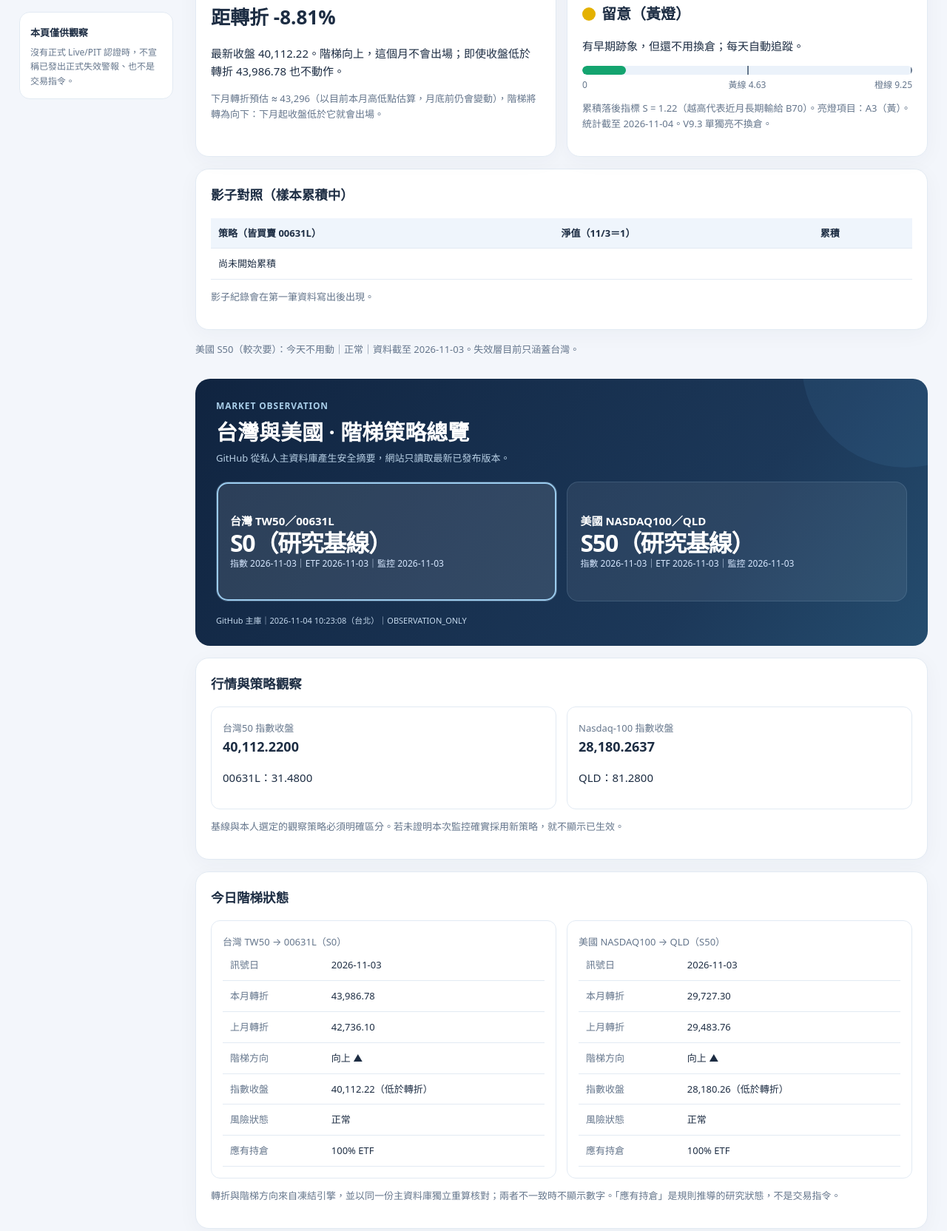
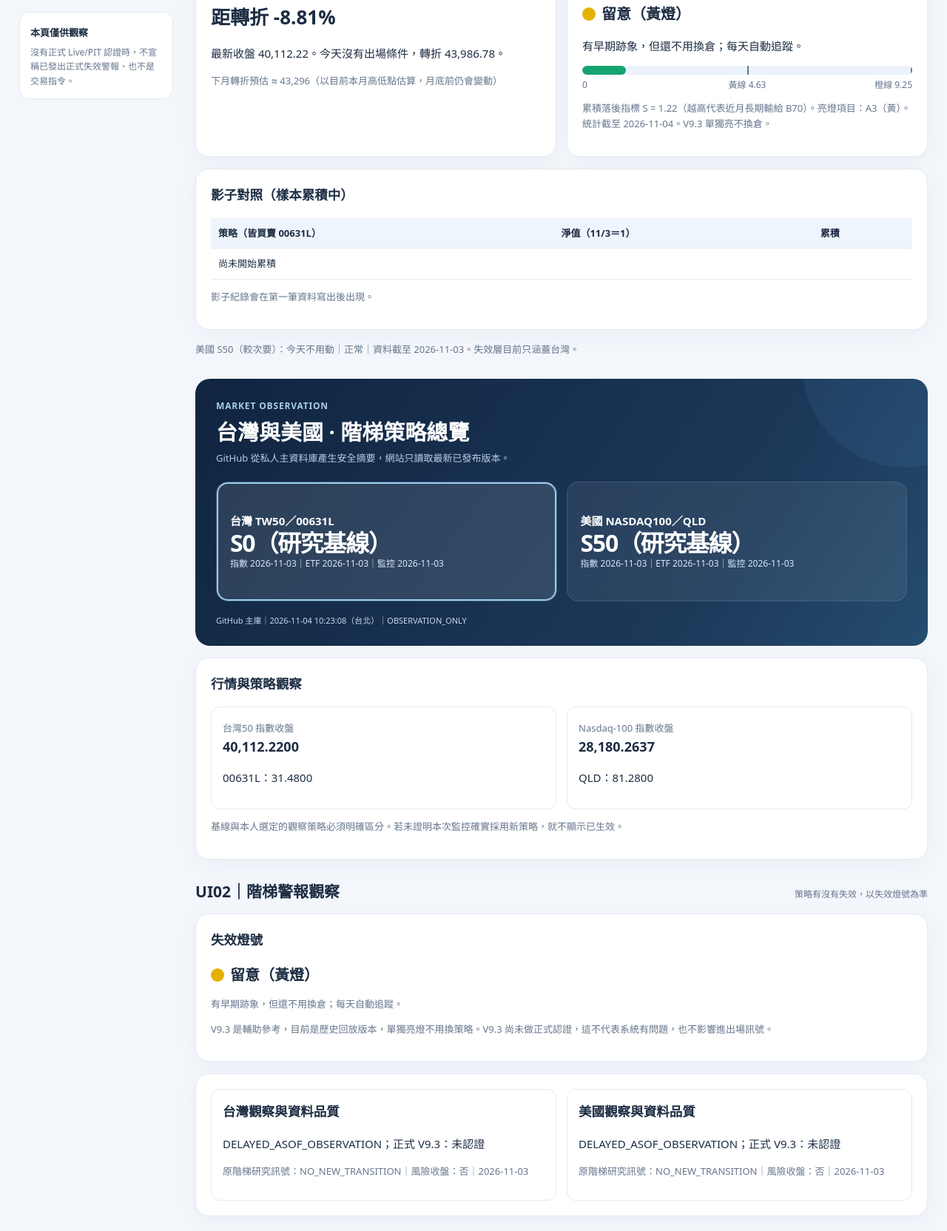
Before and after one commit to ga564100/stair-monitor-pages, a plain HTML site: page index.html in a window 1280 px wide. Shown: the part 430-2094 px from the top of the page at 74% size. Drawn offline with Linux system fonts and the light colour scheme.

Commit message:
ui: hide ladder direction (quant-backtest PR #105)

```diff
--- a/index.html
+++ b/index.html
@@ -96,10 +96,7 @@
 <div class="safe-item"><span class="safe-note">台灣50 指數收盤</span><b id="tw-index-price">—</b><p id="tw-etf">00631L：—</p></div>
 <div class="safe-item"><span class="safe-note">Nasdaq-100 指數收盤</span><b id="us-index-price">—</b><p id="us-etf">QLD：—</p></div>
 </div><p class="safe-note">基線與本人選定的觀察策略必須明確區分。若未證明本次監控確實採用新策略，就不顯示已生效。</p></div>
-<div class="safe-panel"><h3>今日階梯狀態</h3><div class="safe-cols">
-<div class="safe-item"><span class="safe-note">台灣 TW50 → 00631L（S0）</span><table class="safe-table stair-table" aria-label="台灣階梯狀態"><tbody id="tw-stair"><tr><td>載入中</td></tr></tbody></table></div>
-<div class="safe-item"><span class="safe-note">美國 NASDAQ100 → QLD（S50）</span><table class="safe-table stair-table" aria-label="美國階梯狀態"><tbody id="us-stair"><tr><td>載入中</td></tr></tbody></table></div>
-</div><p class="safe-note">轉折與階梯方向來自凍結引擎，並以同一份主資料庫獨立重算核對；兩者不一致時不顯示數字。「應有持倉」是規則推導的研究狀態，不是交易指令。</p></div></section>
+</section>
 <section class="section" id="ui02"><div class="section-title"><h2>UI02｜階梯警報觀察</h2><small>策略有沒有失效，以失效燈號為準</small></div>
 <div class="safe-panel"><h3>失效燈號</h3><div class="lamp" id="fl2-lamp"><i></i><span id="fl2-name">尚未取得</span></div><p id="fl2-text" class="safe-note">—</p><p class="safe-note">V9.3 是輔助參考，目前是歷史回放版本，單獨亮燈不用換策略。V9.3 尚未做正式認證，這不代表系統有問題，也不影響進出場訊號。</p></div>
 <div class="safe-panel safe-cols"><div class="safe-item"><h3>台灣觀察與資料品質</h3><p id="tw-gate">—</p><p id="tw-signal" class="safe-note">階梯研究訊號：—</p></div><div class="safe-item"><h3>美國觀察與資料品質</h3><p id="us-gate">—</p><p id="us-signal" class="safe-note">階梯研究訊號：—</p></div></div></section>
@@ -124,18 +121,6 @@ const periods=["1Y","3Y","5Y","10Y","FULL","OOS"];
 const fmt=(v,d=2)=>typeof v==="number"&&Number.isFinite(v)?v.toLocaleString("zh-TW",{minimumFractionDigits:d,maximumFractionDigits:d}):"N/A";
 const pct=v=>v==null?"N/A":fmt(v*100)+"%";
 let snapshot=null,snapshotOld=false;
-function stairRows(p,v){let el=$(p+"-stair");el.replaceChildren();let s=v?.stairSignal;
-const add=(k,val)=>{let r=el.insertRow();r.insertCell().textContent=k;r.insertCell().textContent=val;};
-if(!s){add("階梯狀態","未取得（資料未通過檢查時不推論）");return}
-const ok=s.pivotCheck==="FROZEN_MATCHES_MASTER";
-add("訊號日",s.asOf||"N/A");
-add("本月轉折",ok?fmt(s.pivot):"核對中");
-add("上月轉折",ok?fmt(s.prevPivot):"核對中");
-add("階梯方向",ok?(s.stairDown?"向下 ▼":"向上 ▲"):"核對中");
-add("指數收盤",ok?fmt(s.close)+(s.close<s.pivot?"（低於轉折）":"（高於或等於轉折）"):"核對中");
-add("風險狀態",s.riskClose===true?"風險中（空手）":s.riskClose===false?"正常":"N/A");
-add("應有持倉",typeof s.targetEquity==="number"?fmt(s.targetEquity*100,0)+"% ETF":"N/A");
-if(!ok)add("核對",s.pivotCheck==="MISMATCH_HIDDEN"?"凍結引擎與主資料庫重算不一致，請人工確認":"無法核對");}
 function table(){let el=$("performance");el.replaceChildren();let m=snapshot?.markets?.[$("market").value];
 if(!m){let row=el.insertRow(),cell=row.insertCell();cell.colSpan=7;cell.textContent="沒有可驗證的策略績效";return}
 for(let p of ["S0","S50","B70","B50","B100"]){let row=el.insertRow();row.insertCell().textContent=p==="B100"?"B100（長抱參考）":p;
@@ -153,17 +138,16 @@ $("act-fresh").textContent=fresh+(snapshotOld?"　⚠ 資料可能過期，先
 if(!ok){set("wait","資料核對中","凍結引擎與主資料庫尚未對上，先不要依此動作。");$("dist-big").textContent="—";$("dist-text").textContent="等待核對。";$("dist-next").textContent="—"}
 else{
 const tr=s.transition,risk=s.riskClose===true,fresh0=s.asOf===v.dataAsOf;
-if(fresh0&&tr==="ENTER_RISK")set("sell","明天賣出","規則觸發：階梯向下且收盤跌破轉折。明天開盤後以 OHLC4 價賣出 00631L，轉為空手。");
+if(fresh0&&tr==="ENTER_RISK")set("sell","明天賣出","規則觸發：收盤跌破轉折。明天開盤後以 OHLC4 價賣出 00631L，轉為空手。");
 else if(fresh0&&tr==="EXIT_RISK")set("buy","明天買回","規則觸發：收盤回到轉折之上。明天以 OHLC4 價買回 00631L。");
 else set("",risk?"今天不用動":"今天不用動",risk?"目前空手，等待收盤回到轉折之上才買回。":"目前持有 00631L 100%。");
 const gap=(s.close/s.pivot-1)*100,g=(gap>=0?"+":"")+fmt(gap)+"%";
 $("dist-big").textContent="距轉折 "+g;
 let t;
 const c0="最新收盤 "+fmt(s.close)+"。";if(risk)t=c0+"目前空手。收盤站回轉折 "+fmt(s.pivot)+"（需 "+g.replace("-","+")+"）就買回。";
-else if(!s.stairDown)t=c0+"階梯向上，這個月不會出場；即使收盤低於轉折 "+fmt(s.pivot)+" 也不動作。";
-else t=c0+"階梯向下，收盤跌破轉折 "+fmt(s.pivot)+" 就賣出（目前還差 "+fmt(Math.abs(gap))+"%）。";
+else t=c0+"今天沒有出場條件，轉折 "+fmt(s.pivot)+"。";
 $("dist-text").textContent=t;
-if(typeof s.nextPivotEstimate==="number")$("dist-next").textContent="下月轉折預估 ≈ "+fmt(s.nextPivotEstimate,0)+"（以目前本月高低點估算，月底前仍會變動）"+(s.nextStairDownEstimate?"，階梯將轉為向下：下月起收盤低於它就會出場。":"，階梯將維持向上。");
+if(typeof s.nextPivotEstimate==="number")$("dist-next").textContent="下月轉折預估 ≈ "+fmt(s.nextPivotEstimate,0)+"（以目前本月高低點估算，月底前仍會變動）";
 else $("dist-next").textContent="下月轉折預估：暫無。";
 }
 const f=d.failureLayer,lamp=$("fl-lamp");
@@ -201,7 +185,6 @@ $(p+"-date").textContent="指數 "+v.indexPrice.asOf+"｜ETF "+v.etfPrice.asOf+"
 $(p+"-index-price").textContent=fmt(v.indexPrice.lastClose,4);
 $(p+"-etf").textContent=v.etf+"："+fmt(v.etfPrice.lastClose,4);
 $(p+"-gate").textContent=v.observationStatus+"；正式 V9.3：未認證"+(v.calendarExceptionResearch?"；10/23官方休市已另行核對，歷史研究可用（非正式警報）":"")+(v.ownerObservedPolicy?"；已用選定策略跑研究監控":"");
-stairRows(p,v);
 let signal=v.stairSignal;$(p+"-signal").textContent=signal?.mode==="FROZEN_HISTORICAL_RESEARCH_ONLY"?
 "原階梯研究訊號："+(signal.transition||"N/A")+"｜風險收盤："+(signal.riskClose===null?"N/A":signal.riskClose?"是":"否")+"｜"+(signal.asOf||"無日期"):"階梯研究訊號：未取得（非買賣指令）";
 }
@@ -212,7 +195,7 @@ table();act(d);shadow(d);
 }
 async function refresh(){try{let r=await fetch("./snapshot.json",{cache:"no-store",credentials:"omit"});if(!r.ok)throw Error("快照 HTTP "+r.status);paint(await r.json())}catch(e){
 snapshot=null;$("message").textContent="公開資料失敗或驗證不通過；目前不能判定市場健康，也不能宣稱策略已生效。";$("snapshot-line").textContent="DATA_BLOCKED";
-for(let x of ["head","sub","fresh"])$("act-"+x).textContent=x==="head"?"資料讀取失敗":"—";$("act-card").className="act-card wait";for(let p of ["tw","us"]){for(let x of ["policy","index-price","etf","date","gate","signal"])$(p+"-"+x).textContent="—";stairRows(p,null)}$("snapshot-id").textContent="—";$("generated-date").textContent="—";$("generated-clock").textContent="—";table();}}
+for(let x of ["head","sub","fresh"])$("act-"+x).textContent=x==="head"?"資料讀取失敗":"—";$("act-card").className="act-card wait";for(let p of ["tw","us"]){for(let x of ["policy","index-price","etf","date","gate","signal"])$(p+"-"+x).textContent="—"}$("snapshot-id").textContent="—";$("generated-date").textContent="—";$("generated-clock").textContent="—";table();}}
 $("market").addEventListener("change",table);document.querySelectorAll("[data-selectmarket]").forEach(b=>b.addEventListener("click",()=>{$("market").value=b.dataset.selectmarket;table();for(let x of document.querySelectorAll("[data-selectmarket]"))x.classList.toggle("selected",x===b)}));
 refresh();document.addEventListener("visibilitychange",()=>{if(!document.hidden)refresh()});
 })();
```
